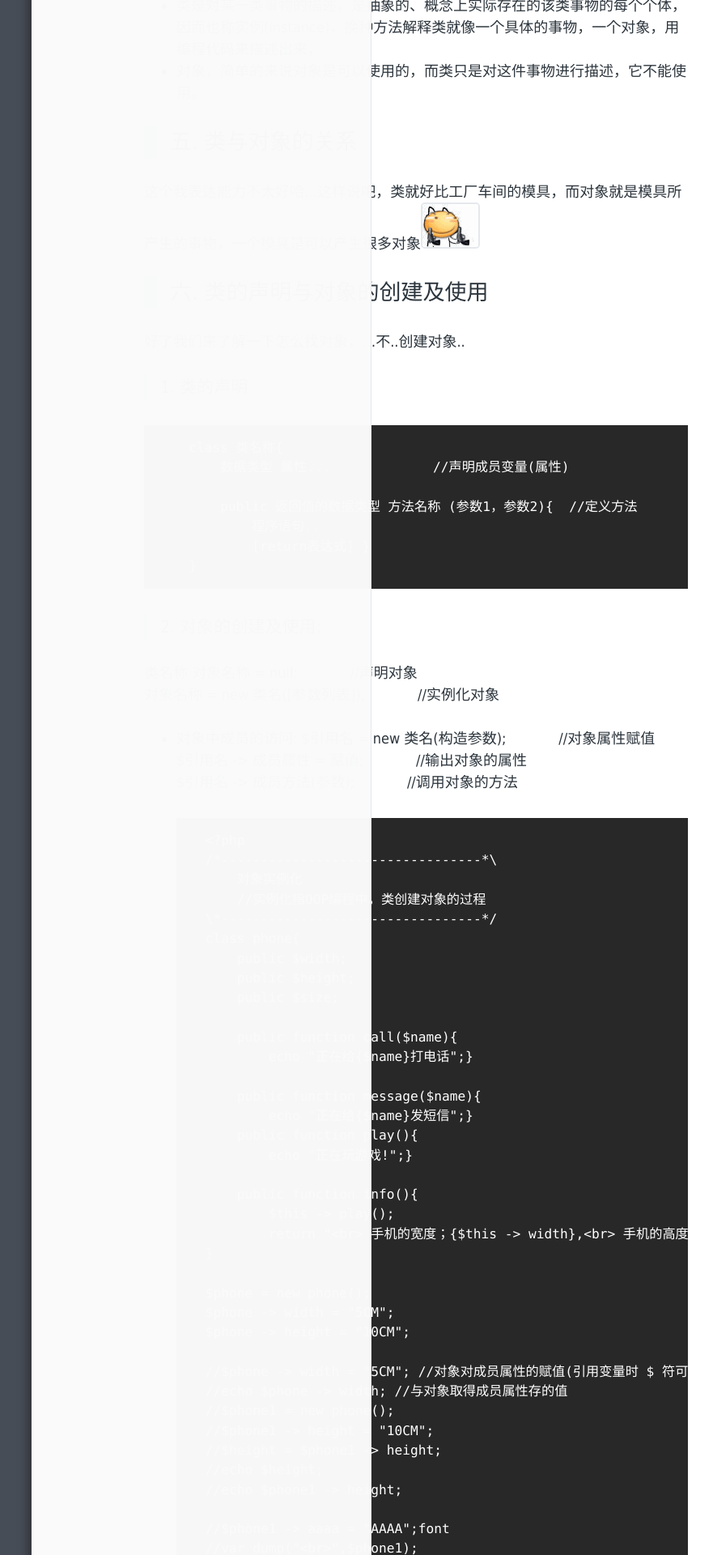
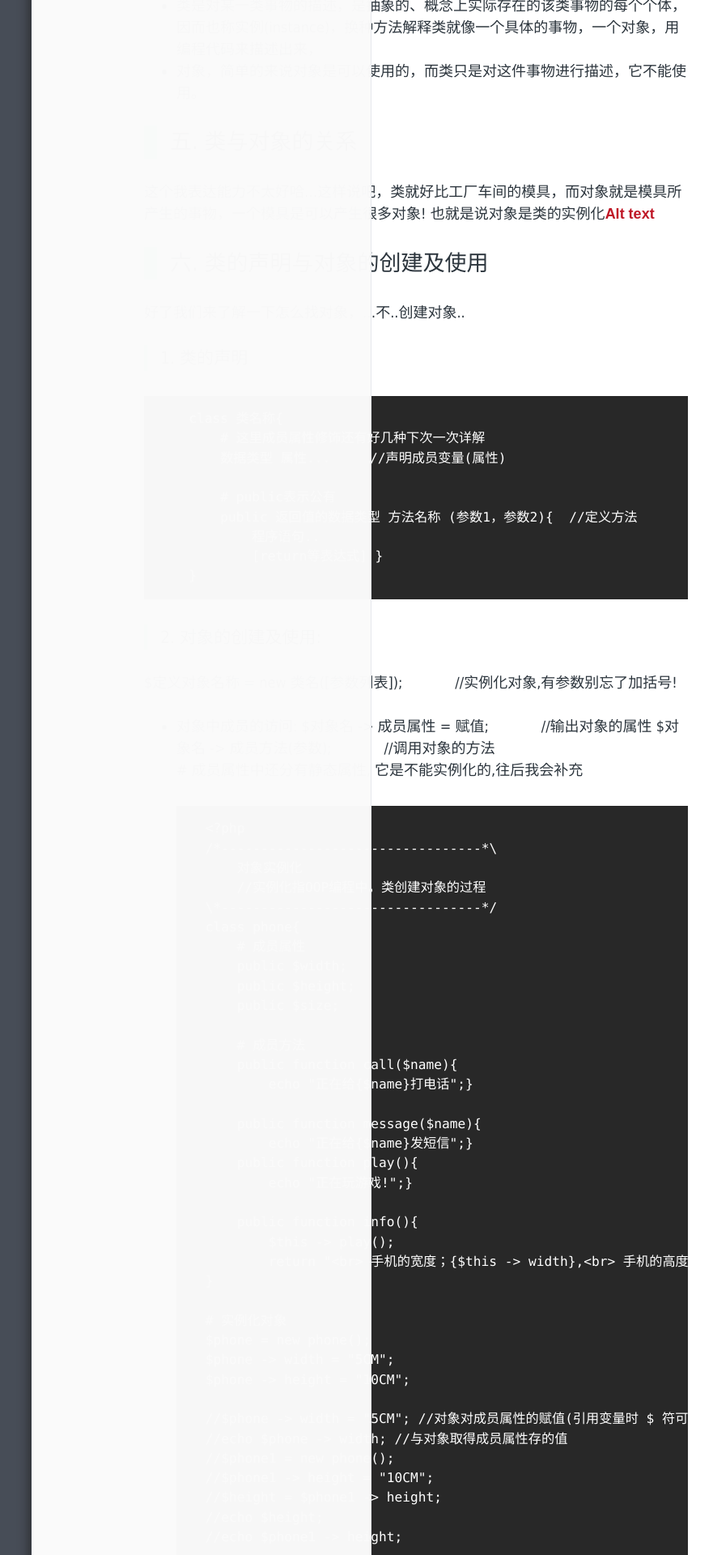
Before and after one commit to achuanya/achuanya.github.io, a Jekyll site: the page built from _posts/技术/2018-09-23-Object_oriented.md, in a window 1280 px wide. Shown: the part 1205-3125 px from the top of the page at 81% size, without its empty margins (126-1007 px from the left). Built offline with Jekyll 4.4.1, drawn with Linux system fonts in a browser that asks for light colours; some web fonts are replaced; some of the changed text lies outside the part shown.

Commit message:
更新了内容

```diff
--- a/_posts/技术/2018-09-23-Object_oriented.md
+++ b/_posts/技术/2018-09-23-Object_oriented.md
@@ -25,7 +25,8 @@ OOP达到了软件工程的三个目标
 * 对象，简单的来说对象是可以使用的，而类只是对这件事物进行描述，它不能使用。
 
 ## 五. 类与对象的关系
-这个我表达能力不太好哈...这样说吧，类就好比工厂车间的模具，而对象就是模具所产生的事物，一个模具是可以产生很多对象![Alt text](https://raw.githubusercontent.com/achuanya/achuanya.github.io/master/assets/image/1.gif "滑稽")
+这个我表达能力不太好哈...这样说吧，类就好比工厂车间的模具，而对象就是模具所产生的事物，一个模具是可以产生很多对象!
+也就是说对象是类的实例化[Alt text](https://raw.githubusercontent.com/achuanya/achuanya.github.io/master/assets/image/1.gif "滑稽")
 
 ## 六. 类的声明与对象的创建及使用
 好了我们来了解一下怎么找对象，...不..创建对象..
@@ -33,20 +34,22 @@ OOP达到了软件工程的三个目标
 ### 1. 类的声明
 
         class 类名称{
-            数据类型 属性...             //声明成员变量(属性)
+            # 这里成员属性修饰还有好几种下次一次详解
+            数据类型 属性...     //声明成员变量(属性)
 
+            # public表示公有
             public 返回值的数据类型 方法名称 (参数1，参数2){  //定义方法
                 程序语句..
-                [return表达式] }
+                [return等表达式] }
         }
 
 ### 2. 对象的创建及使用:
-类名称 对象名称 = null;&emsp;&emsp;&emsp;&emsp;//声明对象
-对象名称 = new 类名([参数列表]);&emsp;&emsp;&emsp;&emsp;//实例化对象
+$定义对象名称 = new 类名([参数列表]);&emsp;&emsp;&emsp;&emsp;//实例化对象,有参数别忘了加括号!
+
 * 对象中成员的访问:
-$引用名 = new 类名(构造参数);&emsp;&emsp;&emsp;&emsp;//对象属性赋值
-$引用名 -> 成员属性 = 赋值;&emsp;&emsp;&emsp;&emsp;//输出对象的属性
-$引用名 -> 成员方法(参数);&emsp;&emsp;&emsp;&emsp;//调用对象的方法
+$对象名 -> 成员属性 = 赋值;&emsp;&emsp;&emsp;&emsp;//输出对象的属性
+$对象名 -> 成员方法(参数);&emsp;&emsp;&emsp;&emsp;//调用对象的方法
+    # 成员属性中还分有静态属性, 它是不能实例化的,往后我会补充
 
         <?php
         /*---------------------------------*\
@@ -54,10 +57,12 @@ $引用名 -> 成员方法(参数);&emsp;&emsp;&emsp;&emsp;//调用对象的方
             //实例化指OOP编程中，类创建对象的过程
         \*---------------------------------*/
         class phone{
+            # 成员属性
             public $width;
             public $height;
             public $size;
 
+            # 成员方法
             public function call($name){
                 echo "正在给{$name}打电话";}
 
@@ -71,6 +76,7 @@ $引用名 -> 成员方法(参数);&emsp;&emsp;&emsp;&emsp;//调用对象的方
                 return "<br> 手机的宽度；{$this -> width},<br> 手机的高度；{$this -> height}";}
         }
 
+        # 实例化对象
         $phone = new phone();
         $phone -> width = "5CM";
         $phone -> height = "10CM";
```
